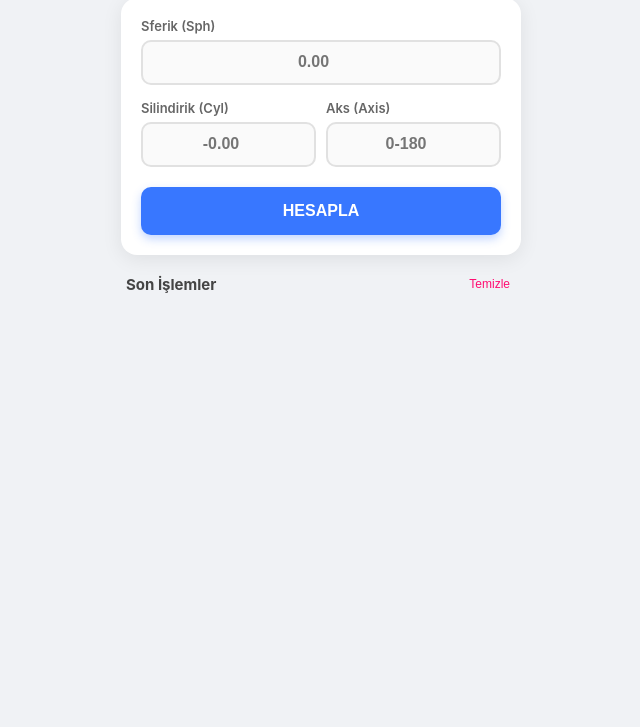
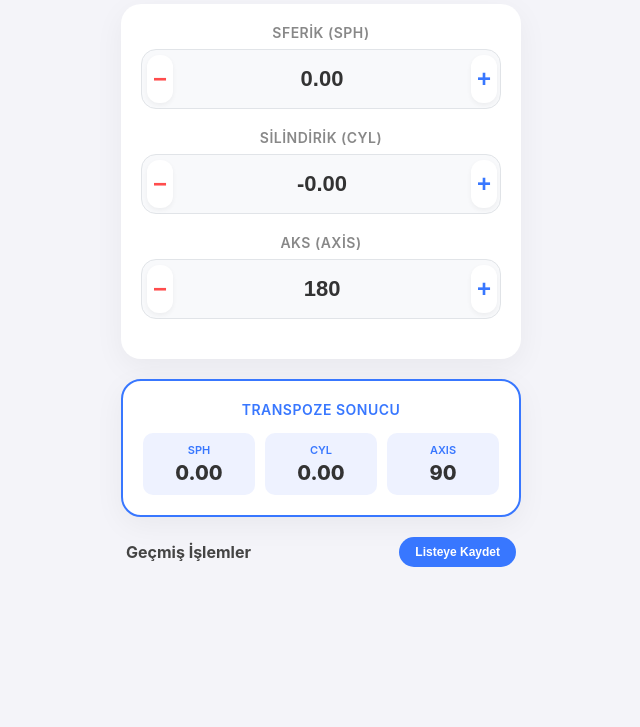
Before and after one commit to balikcioglukaya-svg/optik-hesap, a plain HTML site: page index.html in a window 1280 px wide. Shown: the part 73-800 px from the top of the page, without its empty margins (319-959 px from the left). Drawn offline with Linux system fonts and the light colour scheme.

Commit message:
Update index.html

```diff
--- a/index.html
+++ b/index.html
@@ -5,192 +5,149 @@
     <meta name="viewport" content="width=device-width, initial-scale=1.0, maximum-scale=1.0, user-scalable=no">
     <meta name="apple-mobile-web-app-capable" content="yes">
     <meta name="apple-mobile-web-app-title" content="Optik Pro">
-    <title>Optik Transpoze Hesaplayıcı</title>
+    <title>Optik Transpoze</title>
 
     <link rel="apple-touch-icon" href="https://cdn-icons-png.flaticon.com/512/2913/2913465.png">
     <link rel="icon" type="image/png" href="https://cdn-icons-png.flaticon.com/512/2913/2913465.png">
 
     <style>
         :root {
-            --bg-color: #f0f2f5;
+            --bg-color: #f4f4f9;
             --card-bg: #ffffff;
-            --text-color: #333;
             --primary: #3877FF;
-            --accent: #0DFF72;
-            --error: #FF0D72;
+            --secondary: #eef2ff;
+            --text-main: #222;
+            --text-light: #888;
         }
 
-        /* Global Box Sizing: Taşmaları önler */
-        * {
-            box-sizing: border-box;
-        }
+        * { box-sizing: border-box; -webkit-tap-highlight-color: transparent; }
 
         body {
             background-color: var(--bg-color);
-            color: var(--text-color);
-            font-family: -apple-system, BlinkMacSystemFont, 'Segoe UI', Roboto, Helvetica, Arial, sans-serif;
+            color: var(--text-main);
+            font-family: -apple-system, BlinkMacSystemFont, 'Segoe UI', Roboto, sans-serif;
             display: flex;
             flex-direction: column;
             align-items: center;
             min-height: 100vh;
             margin: 0;
-            padding: 15px; /* Mobilde kenar boşluğu azaltıldı */
-            -webkit-tap-highlight-color: transparent;
+            padding: 20px 15px;
         }
 
         h1 {
-            color: #1a1a1a;
-            font-size: 22px;
-            margin-bottom: 15px;
-            text-align: center;
+            font-size: 20px;
+            margin-bottom: 20px;
+            color: #333;
+            font-weight: 700;
         }
 
-        /* Kart Tasarımı */
         .card {
             background: var(--card-bg);
             width: 100%;
             max-width: 400px;
-            border-radius: 16px;
-            box-shadow: 0 4px 20px rgba(0,0,0,0.08);
-            padding: 20px; /* İç boşluk azaltıldı (25'ten 20'ye) */
+            border-radius: 20px;
+            box-shadow: 0 8px 30px rgba(0,0,0,0.05);
+            padding: 20px;
             margin-bottom: 20px;
         }
 
-        .input-group {
-            margin-bottom: 15px;
-            width: 100%;
+        /* --- YENİ STEPPER TASARIMI --- */
+        .control-group {
+            margin-bottom: 20px;
         }
 
-        label {
-            display: block;
-            font-size: 13px;
-            color: #666;
-            margin-bottom: 6px;
+        .label-row {
+            font-size: 14px;
             font-weight: 600;
+            color: var(--text-light);
+            margin-bottom: 8px;
+            text-align: center;
+            text-transform: uppercase;
+            letter-spacing: 0.5px;
         }
 
-        /* Özel Input Tasarımı - DÜZELTİLDİ */
-        .input-row {
+        .stepper-wrapper {
             display: flex;
-            gap: 10px; /* Aradaki boşluk */
-            width: 100%;
+            align-items: center;
+            justify-content: space-between;
+            background: #f8f9fb;
+            border-radius: 15px;
+            padding: 5px;
+            border: 1px solid #e1e4e8;
+            height: 60px;
         }
 
-        input[type="number"] {
-            width: 100%;
-            max-width: 100%; /* Dışarı taşmayı engeller */
-            padding: 10px; /* Boşluk azaltıldı (15'ten 10'a) */
-            font-size: 16px; /* Küçültüldü */
-            border: 2px solid #e1e1e1;
-            border-radius: 10px;
-            background: #fafafa;
-            transition: border 0.2s;
-            appearance: none;
-            text-align: center;
+        .step-btn {
+            width: 50px;
+            height: 100%;
+            border: none;
+            background: white;
+            border-radius: 12px;
+            font-size: 24px;
+            color: var(--primary);
             font-weight: bold;
-            height: 45px; /* Yükseklik sabitlendi */
+            cursor: pointer;
+            box-shadow: 0 2px 5px rgba(0,0,0,0.05);
+            display: flex;
+            align-items: center;
+            justify-content: center;
+            transition: transform 0.1s, background 0.2s;
         }
 
-        input[type="number"]:focus {
-            outline: none;
-            border-color: var(--primary);
-            background: #fff;
+        .step-btn:active { transform: scale(0.9); background: var(--secondary); }
+        .step-btn.minus { color: #ff4d4d; }
+
+        .value-display {
+            flex: 1;
+            text-align: center;
+            font-size: 22px;
+            font-weight: 800;
+            color: #333;
+            background: transparent;
+            border: none;
+            pointer-events: none; /* Manuel girişi engeller */
         }
 
-        /* Hesapla Butonu */
-        .btn-calc {
-            width: 100%;
-            padding: 15px;
-            background: var(--primary);
-            color: white;
-            border: none;
-            border-radius: 10px;
-            font-size: 16px;
-            font-weight: bold;
-            cursor: pointer;
-            box-shadow: 0 4px 10px rgba(56, 119, 255, 0.3);
-            transition: transform 0.1s;
-            margin-top: 5px;
-        }
-
-        .btn-calc:active { transform: scale(0.98); }
-
-        /* Sonuç Alanı */
+        /* SONUÇ ALANI */
         #result-area {
-            display: none;
-            animation: slideDown 0.3s ease-out;
             border: 2px solid var(--primary);
-        }
-
-        .result-title {
-            font-size: 13px;
-            color: #888;
-            text-align: center;
-            margin-bottom: 12px;
-            text-transform: uppercase;
-            letter-spacing: 1px;
+            background: #fff;
         }
 
         .result-grid {
             display: grid;
             grid-template-columns: 1fr 1fr 1fr;
-            gap: 8px; /* Gap azaltıldı */
+            gap: 10px;
             text-align: center;
         }
 
         .res-box {
-            background: #f8f9fa;
-            padding: 10px 2px; /* Yan boşluklar kısıldı */
-            border-radius: 8px;
-            border: 1px solid #eee;
+            background: var(--secondary);
+            padding: 10px 5px;
+            border-radius: 10px;
+        }
+        .res-label { font-size: 11px; color: var(--primary); margin-bottom: 4px; font-weight: 600; }
+        .res-val { font-size: 20px; font-weight: 800; color: #333; }
+
+        /* GEÇMİŞ LİSTESİ */
+        .history-container { width: 100%; max-width: 400px; }
+        .history-header {
+            display: flex; justify-content: space-between; align-items: center;
+            margin-bottom: 10px; padding: 0 5px;
+        }
+        .history-title { font-weight: bold; font-size: 16px; color: #444; }
+        .save-btn {
+            background: var(--primary); color: white; border: none;
+            padding: 8px 16px; border-radius: 20px; font-size: 12px; font-weight: bold;
+            cursor: pointer;
         }
 
-        .res-label { font-size: 11px; color: #888; margin-bottom: 4px; }
-        .res-val { font-size: 18px; font-weight: bold; color: var(--primary); }
-
-        /* Geçmiş Listesi */
-        .history-container {
-            width: 100%;
-            max-width: 400px;
+        .history-item {
+            background: white; padding: 15px; border-radius: 12px;
+            margin-bottom: 10px; font-size: 14px;
+            display: flex; justify-content: space-between; align-items: center;
+            box-shadow: 0 2px 5px rgba(0,0,0,0.03);
         }
-        .history-title {
-            font-size: 15px;
-            font-weight: bold;
-            margin-bottom: 10px;
-            color: #444;
-            display: flex;
-            justify-content: space-between;
-            padding: 0 5px;
-        }
-        .clear-btn { color: var(--error); font-size: 12px; cursor: pointer; border:none; background:none;}
-
-        #history-list { list-style: none; padding: 0; margin: 0; }
-
-        .history-item {
-            background: white;
-            padding: 12px;
-            border-radius: 10px;
-            margin-bottom: 8px;
-            font-size: 13px;
-            display: flex;
-            justify-content: space-between;
-            align-items: center;
-            box-shadow: 0 2px 5px rgba(0,0,0,0.05);
-        }
-
-        @keyframes slideDown {
-            from { opacity: 0; transform: translateY(-10px); }
-            to { opacity: 1; transform: translateY(0); }
-        }
-
-        /* Kopyalandı uyarısı */
-        .toast {
-            position: fixed; bottom: 30px; left: 50%; transform: translateX(-50%);
-            background: rgba(0,0,0,0.8); color: white; padding: 8px 16px;
-            border-radius: 20px; font-size: 13px; opacity: 0; pointer-events: none;
-            transition: opacity 0.3s;
-        }
-        .toast.show { opacity: 1; }
 
     </style>
 </head>
@@ -199,27 +156,36 @@
     <h1>👓 Optik Transpoze</h1>
 
     <div class="card">
-        <div class="input-group">
-            <label>Sferik (Sph)</label>
-            <input type="number" id="sph" placeholder="0.00" step="0.25">
-        </div>
-
-        <div class="input-row">
-            <div class="input-group" style="flex:1;">
-                <label>Silindirik (Cyl)</label>
-                <input type="number" id="cyl" placeholder="-0.00" step="0.25">
-            </div>
-            <div class="input-group" style="flex:1;">
-                <label>Aks (Axis)</label>
-                <input type="number" id="axis" placeholder="0-180" min="0" max="180">
+        <div class="control-group">
+            <div class="label-row">Sferik (Sph)</div>
+            <div class="stepper-wrapper">
+                <button class="step-btn minus" onclick="updateValue('sph', -0.25)">−</button>
+                <input type="text" id="sph" class="value-display" value="0.00" readonly>
+                <button class="step-btn" onclick="updateValue('sph', 0.25)">+</button>
             </div>
         </div>
 
-        <button class="btn-calc" onclick="calculate()">HESAPLA</button>
+        <div class="control-group">
+            <div class="label-row">Silindirik (Cyl)</div>
+            <div class="stepper-wrapper">
+                <button class="step-btn minus" onclick="updateValue('cyl', -0.25)">−</button>
+                <input type="text" id="cyl" class="value-display" value="-0.00" readonly>
+                <button class="step-btn" onclick="updateValue('cyl', 0.25)">+</button>
+            </div>
+        </div>
+
+        <div class="control-group">
+            <div class="label-row">Aks (Axis)</div>
+            <div class="stepper-wrapper">
+                <button class="step-btn minus" onclick="updateValue('axis', -1)">−</button>
+                <input type="text" id="axis" class="value-display" value="180" readonly>
+                <button class="step-btn" onclick="updateValue('axis', 1)">+</button>
+            </div>
+        </div>
     </div>
 
     <div id="result-area" class="card">
-        <div class="result-title">Transpoze Sonucu</div>
+        <div class="label-row" style="color:var(--primary); margin-bottom:15px;">Transpoze Sonucu</div>
         <div class="result-grid">
             <div class="res-box">
                 <div class="res-label">SPH</div>
@@ -231,44 +197,116 @@
             </div>
             <div class="res-box">
                 <div class="res-label">AXIS</div>
-                <div class="res-val" id="res-axis">0</div>
+                <div class="res-val" id="res-axis">180</div>
             </div>
         </div>
     </div>
 
     <div class="history-container">
-        <div class="history-title">
-            Son İşlemler
-            <button class="clear-btn" onclick="clearHistory()">Temizle</button>
+        <div class="history-header">
+            <span class="history-title">Geçmiş İşlemler</span>
+            <button class="save-btn" onclick="saveCurrent()">Listeye Kaydet</button>
         </div>
-        <ul id="history-list">
-            </ul>
+        <div id="history-list">
+            </div>
     </div>
 
-    <div id="toast" class="toast">Sonuç Kopyalandı!</div>
+    <script>
+        // Verileri tutan ana değişkenler
+        let valSph = 0.00;
+        let valCyl = 0.00;
+        let valAxis = 180; // Varsayılan aks genelde 180 veya 0 başlar
 
-    <script>
-        // Inputlara otomatik odaklanma
-        const inputs = document.querySelectorAll('input');
-        inputs.forEach((input, index) => {
-            input.addEventListener('keydown', (e) => {
-                if (e.key === 'Enter') {
-                    e.preventDefault();
-                    const nextInput = inputs[index + 1];
-                    if (nextInput) {
-                        nextInput.focus();
-                    } else {
-                        calculate();
-                    }
-                }
-            });
-        });
+        // Sayfa açılınca bir kere hesapla
+        calculateLive();
 
-        function calculate() {
-            let sph = parseFloat(document.getElementById('sph').value) || 0;
-            let cyl = parseFloat(document.getElementById('cyl').value) || 0;
-            let axis = parseFloat(document.getElementById('axis').value) || 0;
+        function updateValue(type, step) {
+            if (type === 'sph') {
+                valSph += step;
+                // JS ondalık hatasını düzeltmek için (örn: 0.300000004 olmasın diye)
+                valSph = Math.round(valSph * 100) / 100;
+                document.getElementById('sph').value = formatNum(valSph);
+            }
+            else if (type === 'cyl') {
+                valCyl += step;
+                valCyl = Math.round(valCyl * 100) / 100;
+                document.getElementById('cyl').value = formatNum(valCyl);
+            }
+            else if (type === 'axis') {
+                valAxis += step;
+                // Aks döngüsü (0-180 arası)
+                if (valAxis > 180) valAxis = 1; // 180'den sonra 1'e dön
+                if (valAxis < 1) valAxis = 180; // 1'den önce 180'e dön
+                document.getElementById('axis').value = valAxis;
+            }
 
-            // --- TRANSPOZE FORMÜLÜ ---
-            let newSph = sph + cyl;
-            let newCyl = -cyl;
+            // Her tuşa basışta canlı hesapla
+            calculateLive();
+        }
+
+        function calculateLive() {
+            // --- TRANSPOZE MANTIĞI ---
+
+            // 1. Yeni SPH = Eski SPH + Eski CYL
+            let newSph = valSph + valCyl;
+
+            // 2. Yeni CYL = Eski CYL (İşaret Tersi)
+            let newCyl = -valCyl;
+
+            // 3. Yeni AXIS
+            let newAxis = 0;
+            if (valAxis <= 90) {
+                newAxis = valAxis + 90;
+            } else {
+                newAxis = valAxis - 90;
+            }
+            // Aks 0 çıkarsa matematikte 180 gösterilir
+            if (newAxis === 0) newAxis = 180;
+
+            // Ekrana Bas
+            document.getElementById('res-sph').innerText = formatNum(newSph);
+            document.getElementById('res-cyl').innerText = formatNum(newCyl);
+            document.getElementById('res-axis').innerText = newAxis;
+        }
+
+        // Listeye manuel kaydetme butonu için
+        function saveCurrent() {
+            const sphDisp = document.getElementById('sph').value;
+            const cylDisp = document.getElementById('cyl').value;
+            const axDisp = document.getElementById('axis').value;
+
+            const rSph = document.getElementById('res-sph').innerText;
+            const rCyl = document.getElementById('res-cyl').innerText;
+            const rAx = document.getElementById('res-axis').innerText;
+
+            const list = document.getElementById('history-list');
+            const item = document.createElement('div');
+            item.className = 'history-item';
+
+            // Kopyalanacak metin formatı
+            const copyStr = `${rSph} / ${rCyl} x ${rAx}`;
+
+            item.innerHTML = `
+                <div style="flex:1">
+                    <div style="color:#999; font-size:12px; margin-bottom:2px;">Giriş: ${sphDisp} / ${cylDisp} x ${axDisp}</div>
+                    <div style="color:#333; font-weight:bold; font-size:16px;">Sonuç: ${rSph} / ${rCyl} x ${rAx}</div>
+                </div>
+                <button onclick="alert('Değer Kopyalandı: ${copyStr}'); navigator.clipboard.writeText('${copyStr}')"
+                style="background:#f0f2f5; border:none; width:40px; height:40px; border-radius:50%; font-size:18px; cursor:pointer;">📋</button>
+            `;
+
+            // En başa ekle
+            list.insertBefore(item, list.firstChild);
+        }
+
+        // Sayıyı +0.00 formatına çevirir
+        function formatNum(num) {
+            let fixed = num.toFixed(2);
+            if (num > 0) fixed = "+" + fixed;
+            // -0.00 durumunu engellemek için:
+            if (Math.abs(num) < 0.001) fixed = "0.00";
+            return fixed;
+        }
+    </script>
+</body>
+</html>
```
